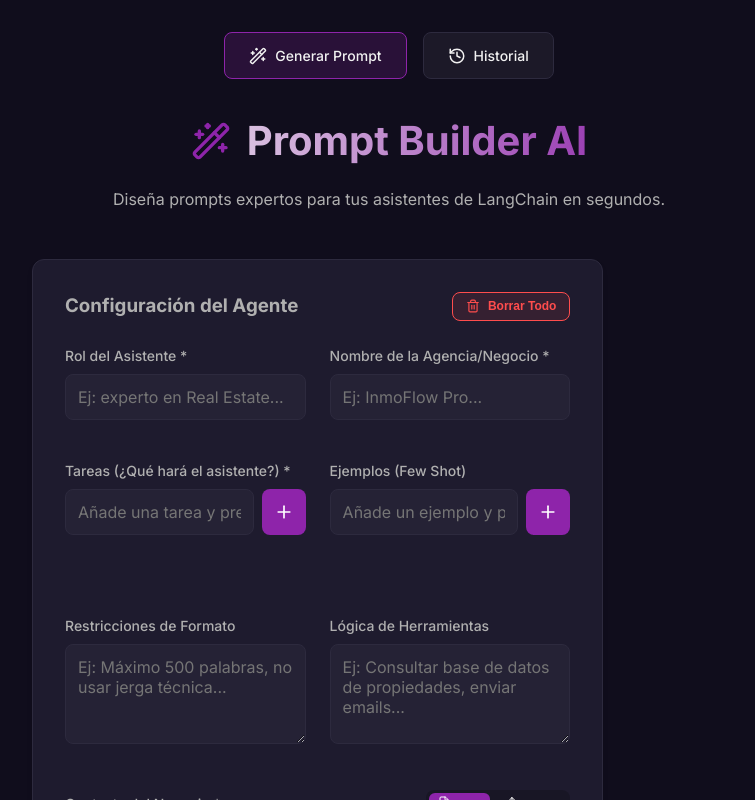
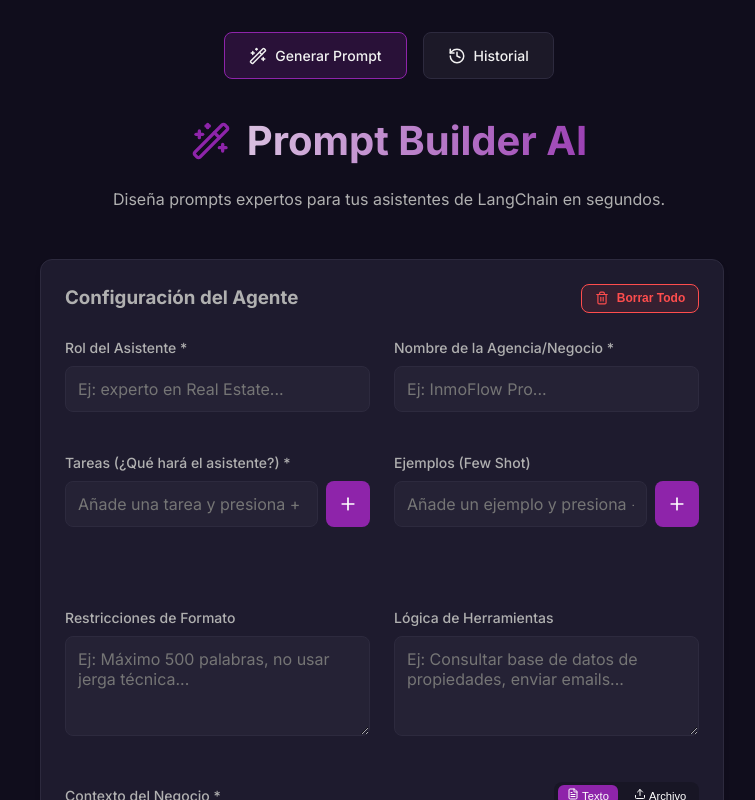
Before and after one commit to aaron7k/infra-prompt-builder, a React app in the folder frontend/: page / in a window 1280 px wide. Shown: the top 800 px of the page, without its empty margins (251-1006 px from the left). Built offline with nearby package versions, Linux system fonts and the light colour scheme; the HTML template or start-up script is replaced by a standard one.

Commit message:
Ultra-wide layout: 98% width and removed container limits

```diff
--- a/frontend/src/App.jsx
+++ b/frontend/src/App.jsx
@@ -84,7 +84,7 @@ function FormPage() {
         )}
       </header>
 
-      <main className="w-full max-w-6xl">
+      <main className="w-full">
         <PromptForm locationId={locationId} />
       </main>
 
--- a/frontend/src/index.css
+++ b/frontend/src/index.css
@@ -45,12 +45,10 @@ body {
   border-radius: 12px;
   box-shadow: var(--shadow-md);
   backdrop-filter: blur(8px);
-  padding: 2rem;
-  width: 80%;
-  /* 80% of viewport width */
-  max-width: 1400px;
-  /* Limits size on ultra-wide screens */
-  min-width: 320px;
+  padding: 1.5rem;
+  width: 98%;
+  max-width: 2500px;
+  min-width: 300px;
 }
 
 .button {
@@ -233,8 +231,8 @@ h1 {
   background: var(--secondary-bg);
   border: 1px solid var(--border);
   border-radius: 16px;
-  width: 95%;
-  max-width: 1100px;
+  width: 96%;
+  max-width: 1600px;
   max-height: 85vh;
   display: flex;
   flex-direction: column;
```
